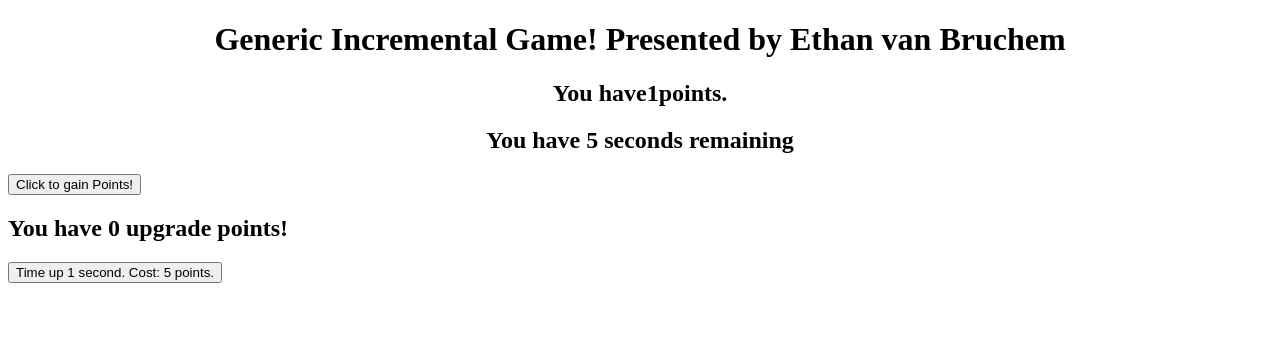
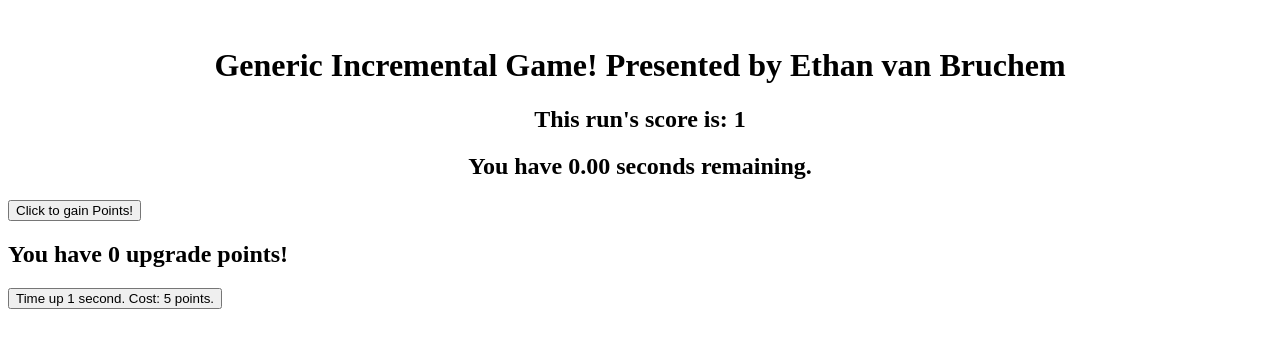
Before and after one commit to EthanVB123/incremental, a plain HTML site: page index.html in a window 1280 px wide. Both pictures are taken after a click on the button "Click to gain Points!". Drawn offline with Linux system fonts and the light colour scheme.

Commit message:
Hi there!

```diff
--- a/index.html
+++ b/index.html
@@ -4,12 +4,13 @@
         <link rel='stylesheet' href='styles.css'>
         <script defer src='script.js'></script>
         <title>Untitled Incremental</title>
+        <embed src='Sounds/Foghorn.mp3' autostart='false' width='0' height = '0' class='foghorn1' enablejavascript='True'>
     </head>
     <body>
         <div style='text-align: center;'>
         <h1>Generic Incremental Game! Presented by Ethan van Bruchem</h1>
         <h2 class='pointsdisplay'>This run's score is: 0</h2>
-        <h2>You have 5 seconds remaining</h2>
+        <h2 class='timedisplay'>You have 5 seconds remaining</h2>
         </div>
         <button class='gainpointsbtn' type='button'>Click to gain Points!</button>
         <div class='bigpadding'></div>
--- a/script.js
+++ b/script.js
@@ -2,11 +2,27 @@ var time = 5
 var points = 0
 var pointsButton = document.getElementsByClassName('gainpointsbtn')[0]
 var pointsDisplay = document.getElementsByClassName('pointsdisplay')[0]
+var timeDisplay = document.getElementsByClassName('timedisplay')[0]
 pointsButton.addEventListener('click', gainPoints)
+setInterval(tickClock, 100)
 
 function gainPoints() {
     points += 1
-    pointsDisplay.innerText='You have' + points + 'points.'
+    pointsDisplay.innerText='This run\'s score is: ' + points
     console.log(points)
+}
+function tickClock() {
+    // The clock tick speed is currently 10 FPS, just to make the maths easier.
+    time -= 0.1
+    if (time < 0) {
+        time = 0
+        playSound(foghorn1)
+    }
+    time = time.toFixed(2)
+    timeDisplay.innerText = 'You have '+time+' seconds remaining.'
 
 }
+function playSound(sound) {
+    var sound = document.getElementsByClassName(sound)[0]
+    sound.Play();
+}
```
